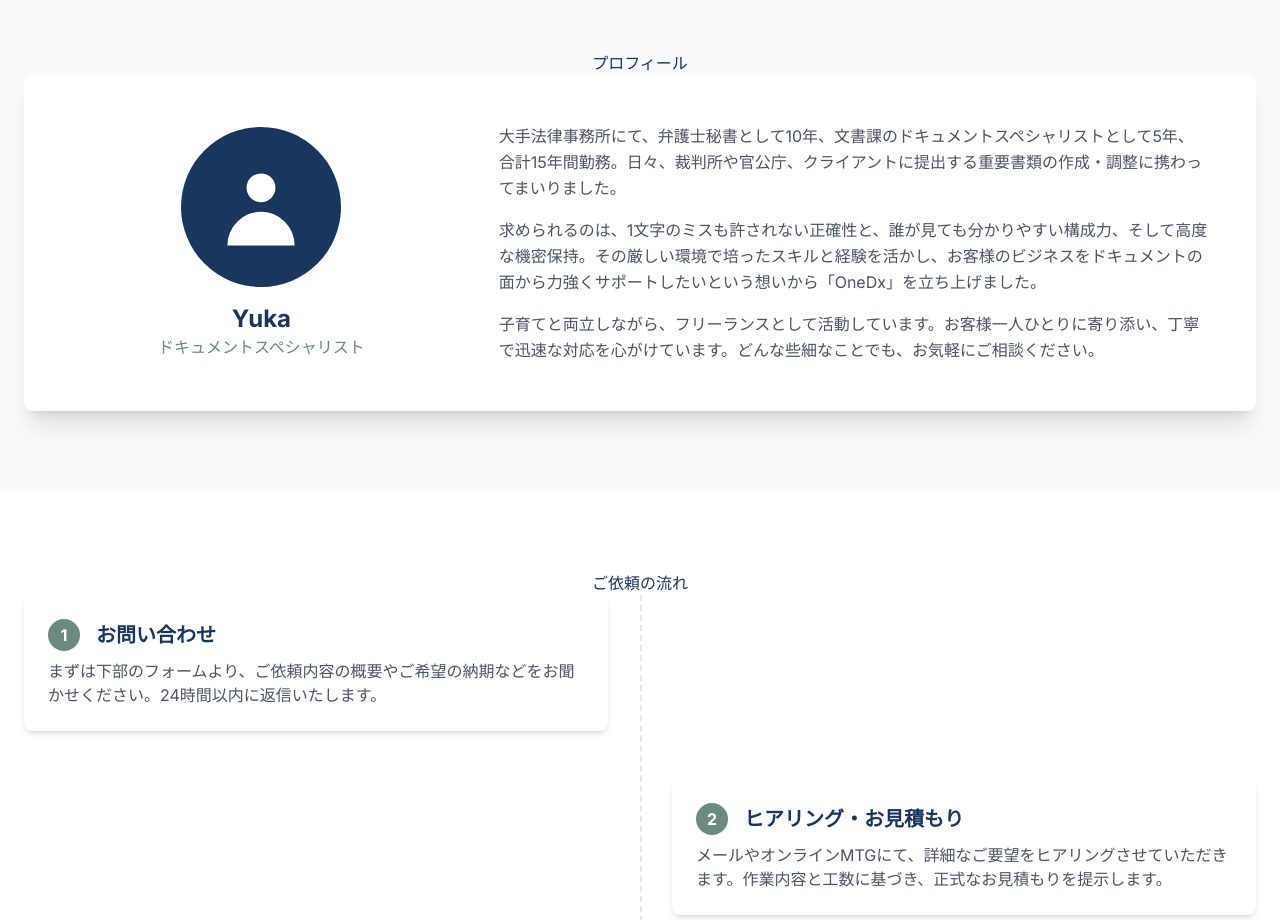
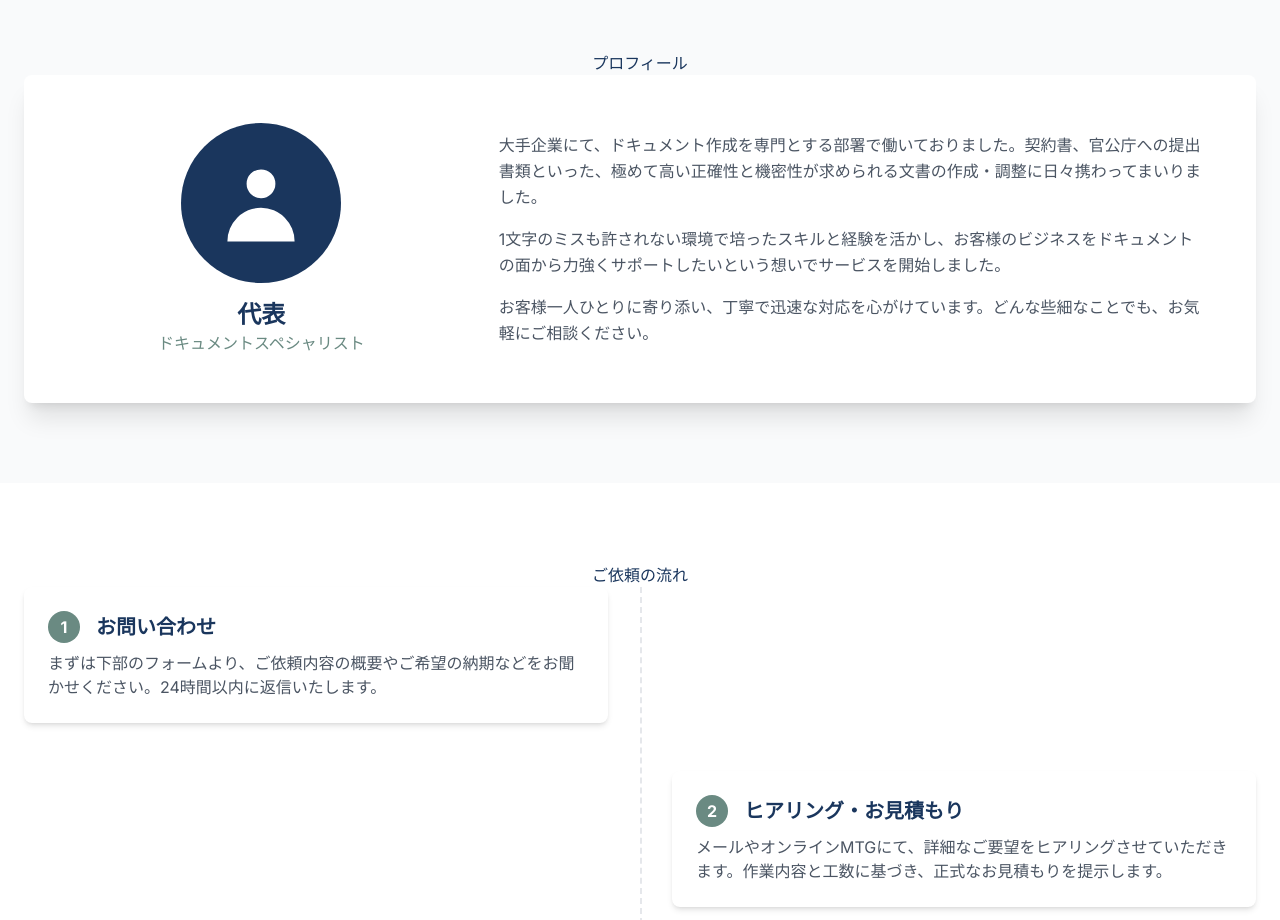
Before and after one commit to OneDx2026/onedx-landing-page, a plain HTML site: page index.html in a window 1280 px wide. Shown: the part 1820-2740 px from the top of the page. Drawn offline with nearby package versions, Linux system fonts and the light colour scheme.

Commit message:
プロフィールを修正

```diff
--- a/index.html
+++ b/index.html
@@ -210,18 +210,18 @@
                         <div class="w-40 h-40 mx-auto rounded-full onedx-darkblue-bg flex items-center justify-center mb-4">
                            <svg xmlns="http://www.w3.org/2000/svg" class="h-24 w-24 text-white" viewBox="0 0 20 20" fill="currentColor"><path fill-rule="evenodd" d="M10 9a3 3 0 100-6 3 3 0 000 6zm-7 9a7 7 0 1114 0H3z" clip-rule="evenodd" /></svg>
                         </div>
-                        <h3 class="text-2xl font-bold onedx-darkblue">Yuka</h3>
+                        <h3 class="text-2xl font-bold onedx-darkblue">代表</h3>
                         <p class="onedx-green">ドキュメントスペシャリスト</p>
                     </div>
                     <div class="md:w-2/3 md:pl-12">
                         <p class="text-gray-600 leading-relaxed mb-4">
-                            大手法律事務所にて、弁護士秘書として10年、文書課のドキュメントスペシャリストとして5年、合計15年間勤務。日々、裁判所や官公庁、クライアントに提出する重要書類の作成・調整に携わってまいりました。
+                            大手企業にて、ドキュメント作成を専門とする部署で働いておりました。契約書、官公庁への提出書類といった、極めて高い正確性と機密性が求められる文書の作成・調整に日々携わってまいりました。
                         </p>
                         <p class="text-gray-600 leading-relaxed mb-4">
-                            求められるのは、1文字のミスも許されない正確性と、誰が見ても分かりやすい構成力、そして高度な機密保持。その厳しい環境で培ったスキルと経験を活かし、お客様のビジネスをドキュメントの面から力強くサポートしたいという想いから「OneDx」を立ち上げました。
+                            1文字のミスも許されない環境で培ったスキルと経験を活かし、お客様のビジネスをドキュメントの面から力強くサポートしたいという想いでサービスを開始しました。
                         </p>
                         <p class="text-gray-600 leading-relaxed">
-                            子育てと両立しながら、フリーランスとして活動しています。お客様一人ひとりに寄り添い、丁寧で迅速な対応を心がけています。どんな些細なことでも、お気軽にご相談ください。
+                            お客様一人ひとりに寄り添い、丁寧で迅速な対応を心がけています。どんな些細なことでも、お気軽にご相談ください。
                         </p>
                     </div>
                 </div>
```
